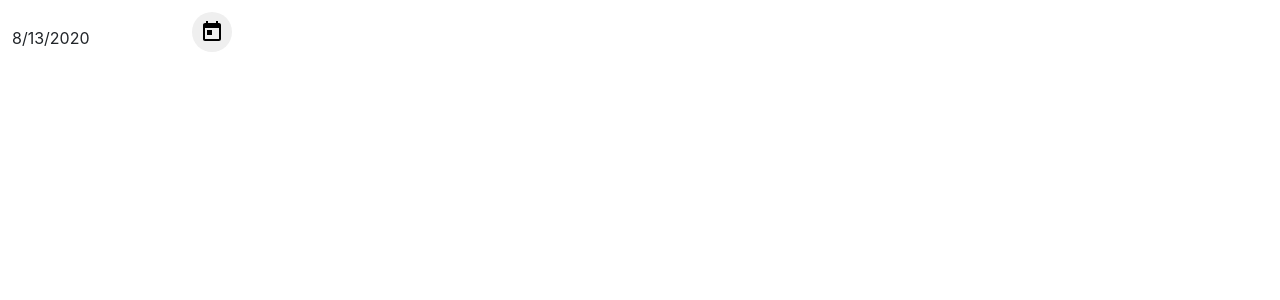
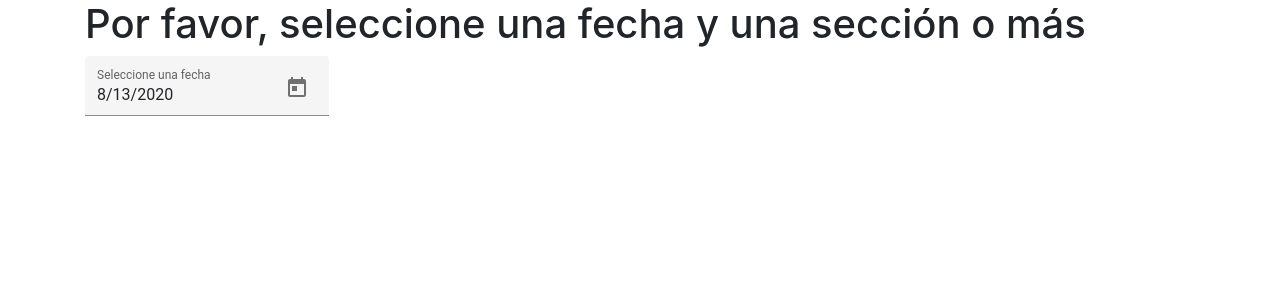
Before and after one commit to raulpm95/PruebaPixelcom, an Angular app: page / in a window 1280 px wide. Shown: the top 300 px of the page. Built offline with nearby package versions, Linux system fonts and the light colour scheme.

Commit message:
Datepicker component works

```diff
--- a/src/app/app.component.html
+++ b/src/app/app.component.html
@@ -1 +1,14 @@
-<app-datepicker></app-datepicker>
+<div class="container">
+  <form>
+    <div class="row">
+      <div class="col col-md">
+        <h1>Por favor, seleccione una fecha y una sección o más</h1>
+      </div>
+    </div>
+    <div class="row">
+      <div class="col col-md">
+        <app-datepicker (onDataSelected)="onDateSelected($event)"></app-datepicker>
+      </div>
+    </div>
+  </form>
+</div>
--- a/src/app/app.component.ts
+++ b/src/app/app.component.ts
@@ -5,5 +5,12 @@ import { Component } from '@angular/core';
   templateUrl: './app.component.html'
 })
 export class AppComponent {
-  title = 'PruebaPixelcom';
+  selectedDate: Date;
+
+  constructor() {}
+
+  onDateSelected(e: Date) {
+    this.selectedDate = e;
+    console.log(this.selectedDate);
+  }
 }
--- a/src/app/components/datepicker/datepicker.component.html
+++ b/src/app/components/datepicker/datepicker.component.html
@@ -1,5 +1,6 @@
 <mat-form-field appearance="fill">
-  <input matInput [matDatepicker]="datepicker" [value]="selectedDate">
-  <mat-datepicker-toggle matSuffix [for]="datepicker"></mat-datepicker-toggle>
-  <mat-datepicker #datepicker></mat-datepicker>
+  <mat-label>Seleccione una fecha</mat-label>
+  <input matInput [matDatepicker]="picker" [(value)]="selectedDate" (dateChange)="onDateChange($event)">
+  <mat-datepicker-toggle matSuffix [for]="picker"></mat-datepicker-toggle>
+  <mat-datepicker touchUi #picker></mat-datepicker>
 </mat-form-field>
--- a/src/app/components/datepicker/datepicker.component.ts
+++ b/src/app/components/datepicker/datepicker.component.ts
@@ -1,4 +1,4 @@
-import { Component } from '@angular/core';
+import { Component, Output, EventEmitter } from '@angular/core';
 import {FormControl} from '@angular/forms';
 
 @Component(
@@ -10,5 +10,11 @@ import {FormControl} from '@angular/forms';
 export class DatepickerComponent {
 
   selectedDate = new Date();
+  @Output() onDataSelected: EventEmitter<any> = new EventEmitter<any>();
   constructor() {}
+
+  onDateChange(e:any): void {
+    this.selectedDate = e.value;
+    this.onDataSelected.emit(this.selectedDate);
+  }
 }
--- a/src/styles.css
+++ b/src/styles.css
@@ -1 +1,2 @@
 /* You can add global styles to this file, and also import other style files */
+@import '@angular/material/prebuilt-themes/deeppurple-amber.css';
```
